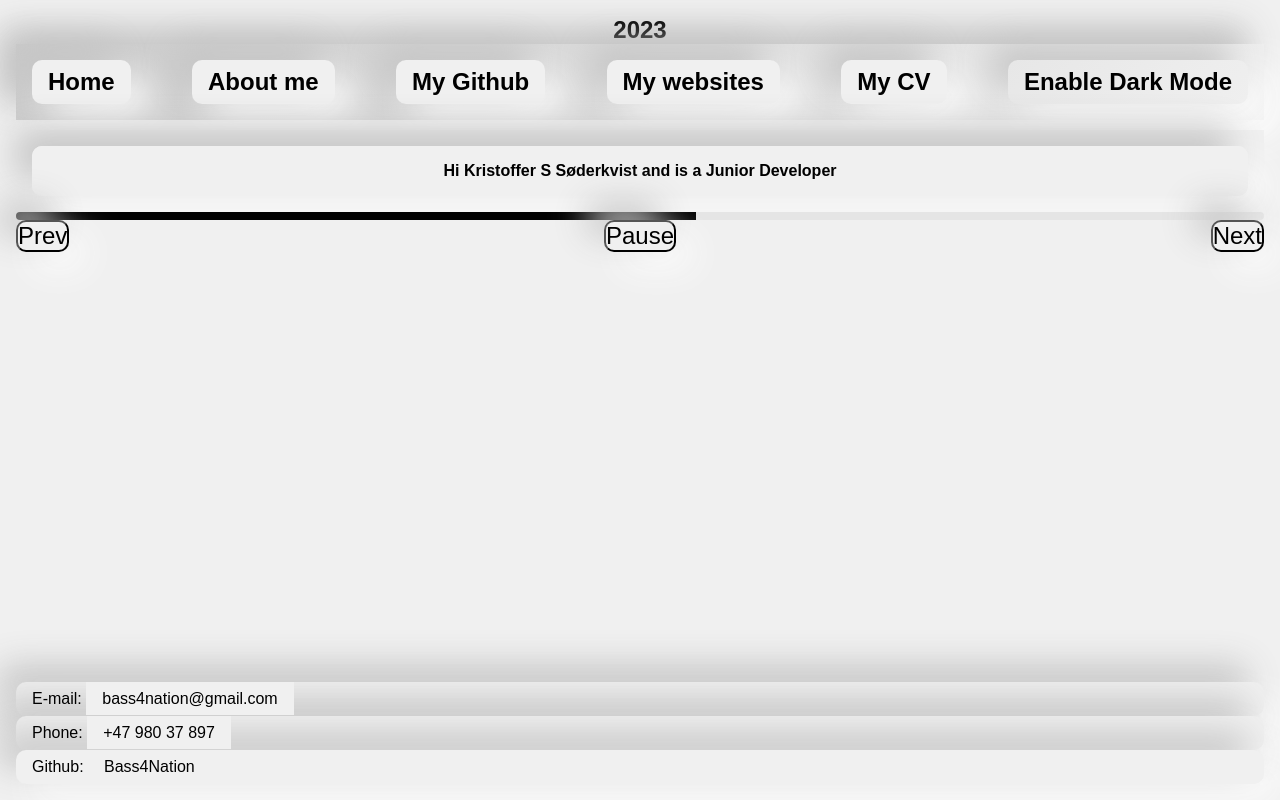
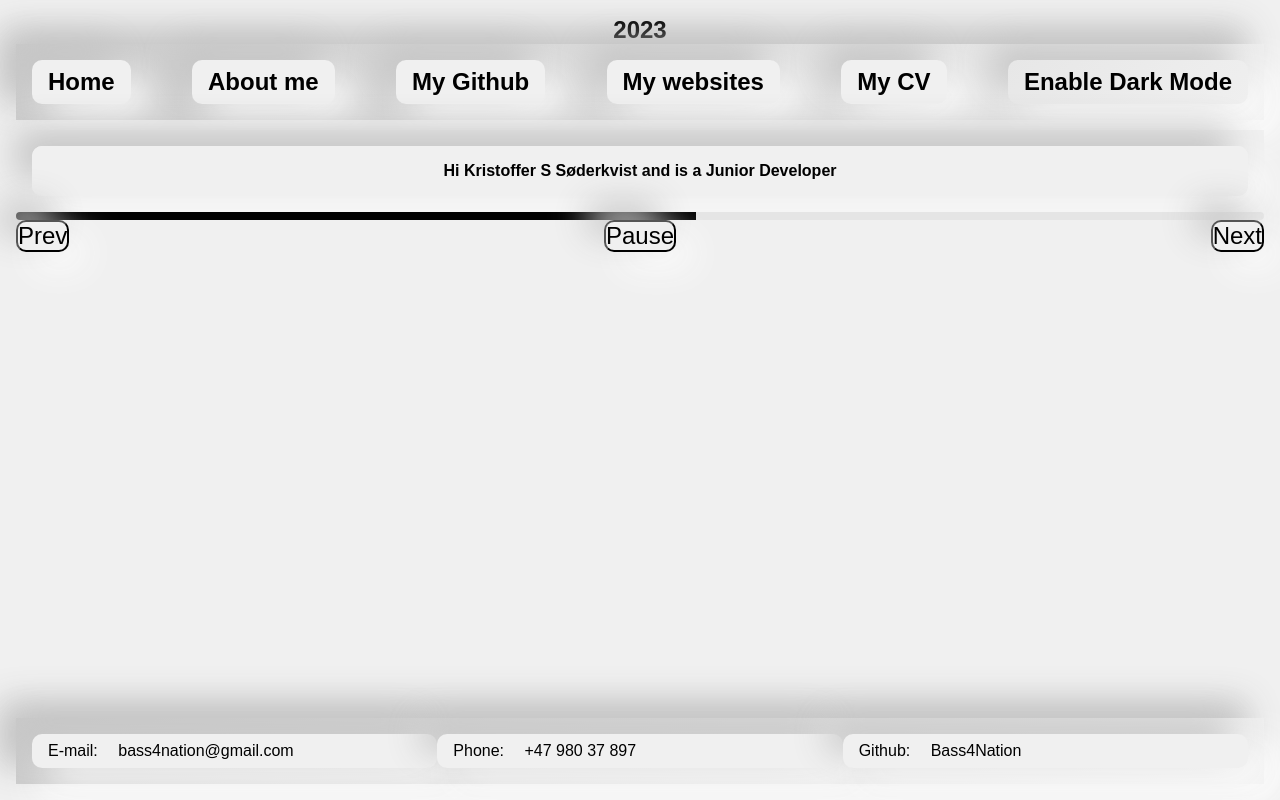
Before and after one commit to Bass4Nation/Bass4Nation.github.io, a Next.js app: page / in a window 1280 px wide. Built offline with nearby package versions, Linux system fonts and the light colour scheme.

Commit message:
Update Footer.module.css

```diff
--- a/styles/Footer.module.css
+++ b/styles/Footer.module.css
@@ -1,13 +1,11 @@
 
-.footer {
+.footer_desktop {
+    display: grid;
+    grid-template-columns: 1fr 1fr 1fr;
+
     background: linear-gradient(315deg, var(--bg-color-1), var(--bg-color-2));
     box-shadow: -17px -17px 35px var(--bg-color-shadow-1), 17px 17px 35px #fbfbfb;
     padding: 1rem;
-    display: flex;
-    flex-direction: row;
-    justify-content: space-between;
-    align-items: center;
-    max-height: fit-content;
 }
 
 .footer_desktop p {
@@ -25,6 +23,7 @@
     padding: 0.5rem 1rem;
     transition: 1s;
     color: var(--text-color);
+    background-color: transparent;
 }
 
 .footer_desktop a:hover{
```
